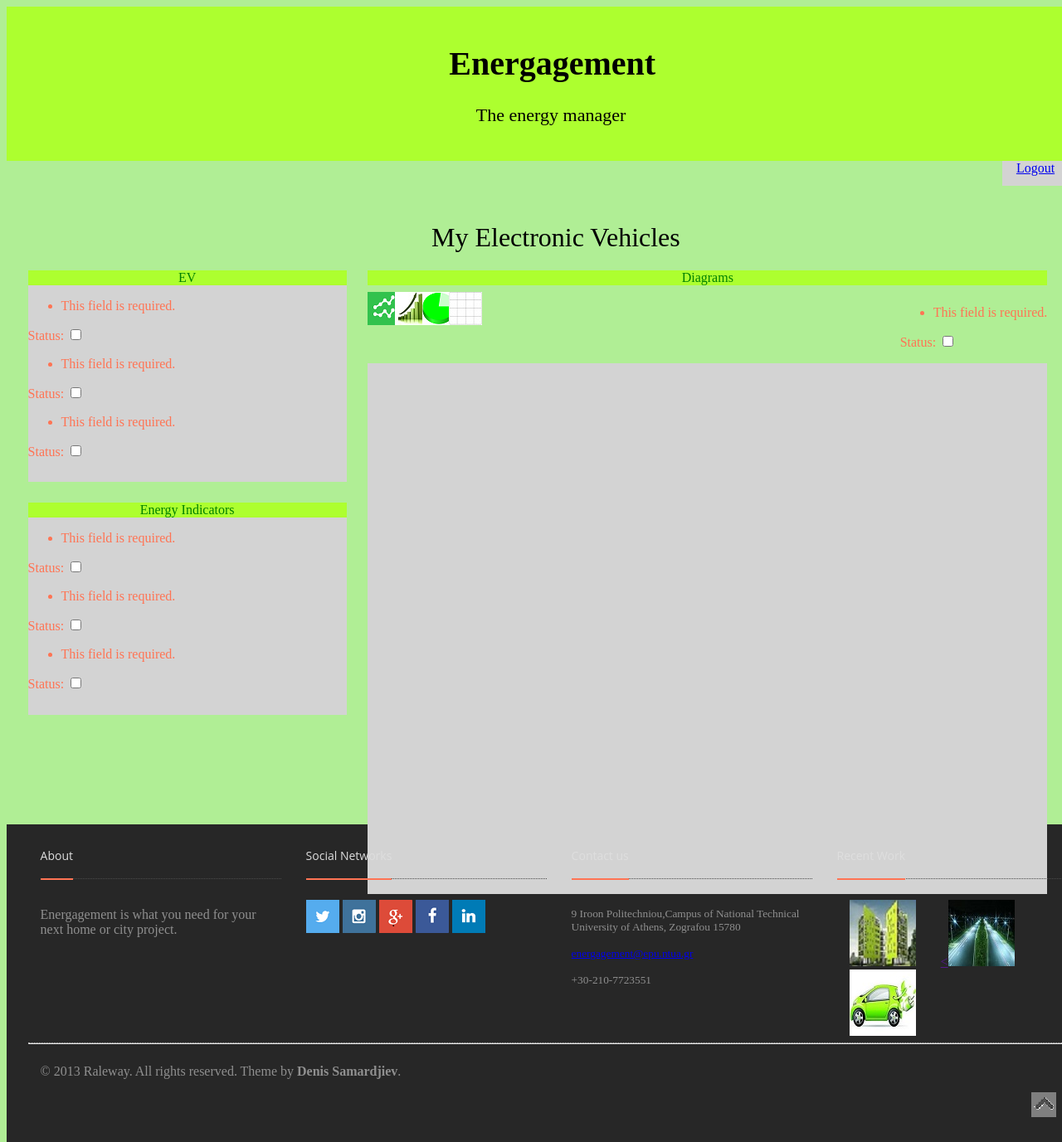
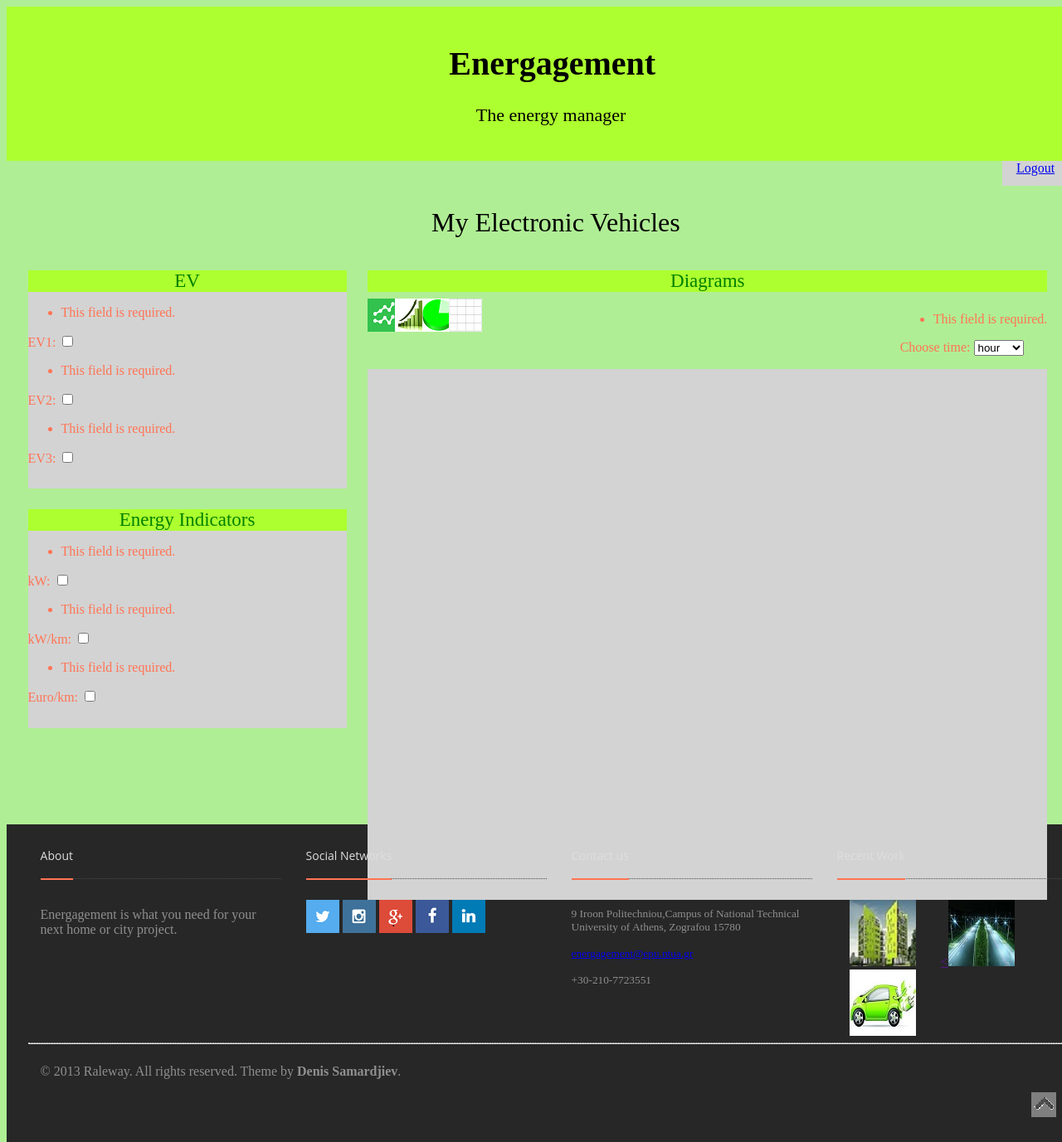
Before and after one commit to mpetyx/energagement, a Django app: page /p/EV/ in a window 1280 px wide; the page is wider, and only the part inside the window is pictured. Shown: that part at 83% size. Run offline with Django 3.2, Linux system fonts and the light colour scheme; parts of the project's set-up code (start-up, migrations or seed data) failed here and were passed over; some libraries are stand-ins or nearby versions.

Commit message:
change EV for "presentation", add dropdown form for choosing time

```diff
--- a/energagement/energagement/templates/myapp/EV.html
+++ b/energagement/energagement/templates/myapp/EV.html
@@ -18,7 +18,7 @@
 
           // Load the Visualization API and the piechart package.
           google.load('visualization', '1', {'packages':['corechart']});
-         // google.load('visualization', '1.1', {'packages':['line']});
+          // google.load('visualization', '1.1', {'packages':['line']});
           //google.load('visualization', '1.0', {'packages':['corechart']});
 
           // Set a callback to run when the Google Visualization API is loaded.
@@ -34,12 +34,9 @@
             data.addColumn('string', 'Topping');
             data.addColumn('number', 'Slices');
             data.addRows([
-              ['Room1', 3],
-              ['Room2', 1],
-              ["", 1],
-              ['Room3', 1],
-              ['Room4', 1],
-              ['Room5', 2]
+              ['EV1', 3],
+              ['EV2', 1],
+              ['EV3', 1]
             ]);
             // Create
             var data2 = new google.visualization.DataTable();
@@ -98,20 +95,21 @@
         <p2 align="right" style="width: 80px; height: 30px; background-color:lightgray; margin-right: 2% position:relative;">
             <a href="/accounts/logout/"> <center>Logout</center> </a>
         </p2>
-        <br/><br/><br/>
+        <br/><br/>
         <h1 style="margin-left:40%"> My Electronic Vehicles </h1>
+        <br/>
         <div style="width: 30%; height: 500px; margin-left: 2%; margin-right:auto; margin-bottom: 10%">
    			<a>
                 <div style="width: 100%; background-color:#ADFF2F">
-                    <a style="color: green"> <center>EV</center> </a>
+                    <a style="color: green; font-size: 23px;"> <center>EV</center> </a>
                 </div>
             </a>
             <a>
                 <div style="width: 100%; height: 47.5%; background-color:lightgray">
                      <a>
-                            {{ form.as_p }}
-                            {{ form.as_p }}
-                            {{ form.as_p }}
+                            {{ form1.as_p }}
+                            {{ form2.as_p }}
+                            {{ form3.as_p }}
                      </a>
                 </div>
             </a>
@@ -123,15 +121,15 @@
 
             <a>
                 <div style="width: 100%; background-color:#ADFF2F">
-                    <a style="color: green"> <center>Energy Indicators</center> </a>
+                    <a style="color: green; font-size: 23px;"> <center>Energy Indicators</center> </a>
                 </div>
             </a>
             <a>
                 <div style="width: 100%; height: 47.5%; background-color:lightgray">
                      <a>
-                         {{ form.as_p }}
-                         {{ form.as_p }}
-                         {{ form.as_p }}
+                         {{ form4.as_p }}
+                         {{ form5.as_p }}
+                         {{ form6.as_p }}
                      </a>
                 </div>
             </a>
@@ -139,7 +137,7 @@
         <div style="width: 64%; height: 800px; margin-left: 2%; margin-right:auto; margin-bottom: 10%">
 
                 <div style="width: 100%; background-color:#ADFF2F">
-                    <a style="color: green"> <center>Diagrams</center> </a>
+                    <a style="color: green; font-size: 23px;"> <center>Diagrams</center> </a>
                 </div>
 
                 <div class="row1" style="width:100%; margin-top: 1%">
@@ -171,7 +169,7 @@
                             </form>
                         </div>
                         <a style="float: right;">
-                            {{form.as_p}}
+                            {{choose_time.as_p}}
                         </a>
                     </div>
                  </div>
@@ -181,17 +179,17 @@
                      <!--<a>-->
                          <center>
                          {% ifequal diagram 'line' %}
-                            {{diagram}}
+
                             <!--Divs that will hold the charts-->
                             <div id="line_chart" style="width: 100%;"></div>
                          {% endifequal %}
                          {% ifequal diagram 'bar' %}
-                            {{diagram}}
+
                             <!--Divs that will hold the charts-->
                             <div id="bar_chart" style="width: 100%;"></div>
                          {% endifequal %}
                          {% ifequal diagram 'pie' %}
-                            {{diagram}}
+
                             <!--Divs that will hold the charts-->
                             <div id="pie_chart" style="width: 100%;"></div>
                          {% endifequal %}
--- a/energagement/myapp/forms.py
+++ b/energagement/myapp/forms.py
@@ -14,5 +14,25 @@ from django import forms
 #         )
 #     )
 
-class myForm(forms.Form):
-    status = forms.BooleanField(widget=forms.CheckboxInput(attrs={'onclick':"alert('foo !');"}),required=True, label="Status")
+#attrs={'onclick':"alert('foo !');"}),
+
+class myForm1(forms.Form):
+    EV1 = forms.BooleanField(widget=forms.CheckboxInput(attrs={}),required=True, label="EV1")
+
+class myForm2(forms.Form):
+    EV2 = forms.BooleanField(widget=forms.CheckboxInput(attrs={}),required=True, label="EV2")
+
+class myForm3(forms.Form):
+    EV3 = forms.BooleanField(widget=forms.CheckboxInput(attrs={}),required=True, label="EV3")
+
+class myForm4(forms.Form):
+    kW = forms.BooleanField(widget=forms.CheckboxInput(attrs={}),required=True, label="kW")
+
+class myForm5(forms.Form):
+    kW_km = forms.BooleanField(widget=forms.CheckboxInput(attrs={}),required=True, label="kW/km")
+
+class myForm6(forms.Form):
+    Euro_km = forms.BooleanField(widget=forms.CheckboxInput(attrs={}),required=True, label="Euro/km")
+
+class my_choose_time(forms.Form):
+    choose_time = forms.ChoiceField(choices=[(x, x) for x in ('hour', 'day', 'week', 'month')])
--- a/energagement/myapp/views.py
+++ b/energagement/myapp/views.py
@@ -1,6 +1,13 @@
 from django.shortcuts import render_to_response
 from django.shortcuts import render
-from .forms import myForm
+from .forms import myForm1
+from .forms import myForm2
+from .forms import myForm3
+from .forms import myForm4
+from .forms import myForm5
+from .forms import myForm6
+from .forms import my_choose_time
+
 from django.http import HttpResponseRedirect
 import cgi
 
@@ -26,22 +33,34 @@ def EV(request):
     if request.method == 'GET':
         diagram = None
         # create a form instance and populate it with data from the request:
-        form = myForm(request.GET)
+        form1 = myForm1(request.GET)
+        form2 = myForm2(request.GET)
+        form3 = myForm3(request.GET)
+        form4 = myForm4(request.GET)
+        form5 = myForm5(request.GET)
+        form6 = myForm6(request.GET)
+        choose_time = my_choose_time(request.GET)
         # check whether it's valid:
-        if form.is_valid():
+        #if form.is_valid():
             # process the data in form.cleaned_data as required
             # ...
             # redirect to a new URL:
-            return HttpResponseRedirect('/thanks/')
-        return render(request, 'myapp/EV.html', {'form':form, 'diagram':diagram})
+          #  return HttpResponseRedirect('/thanks/')
+        return render(request, 'myapp/EV.html', {'form1':form1,'form2':form2,'form3':form3,'form4':form4,'form5':form5,'form6':form6, 'choose_time':choose_time, 'diagram':diagram})
     #form=myForm()
     # if a GET (or any other method) we'll create a blank form
     else:
         # form1 = cgi.FieldStorage()
         # diagram = form1.getvalue('diagram')
         diagram = request.POST.get("diagram","")
-        form = myForm()
-        return render(request, 'myapp/EV.html', {'form':form, 'diagram':diagram},)
+        form1 = myForm1()
+        form2 = myForm2()
+        form3 = myForm3()
+        form4 = myForm4()
+        form5 = myForm5()
+        form6 = myForm6()
+        choose_time = my_choose_time()
+        return render(request, 'myapp/EV.html', {'form1':form1, 'form2':form2, 'form3':form3,'form4':form4,'form5':form5,'form6':form6,'choose_time':choose_time,'diagram':diagram},)
 
 
 def test(request):
```
